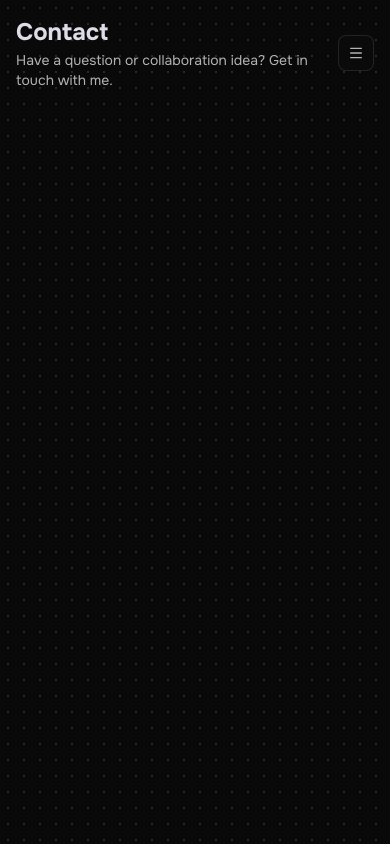
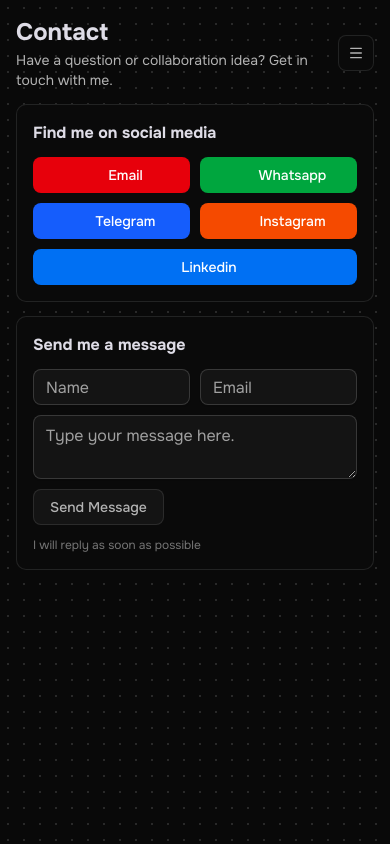
Before and after one commit to AldiAlpaujan/personal-website, a Next.js app: page /contact in a window 390 px wide. Built offline with nearby package versions, Linux system fonts and the light colour scheme; what @iconify/tailwind4 would draw is missing.

Commit message:
Create contact form

```diff
--- a/package.json
+++ b/package.json
@@ -22,6 +22,9 @@
     "next-themes": "^0.4.6",
     "react": "19.1.0",
     "react-dom": "19.1.0",
+    "react-hook-form": "^7.66.1",
+    "resend": "^6.5.2",
+    "sonner": "^2.0.7",
     "tailwind-merge": "^3.3.1"
   },
   "devDependencies": {
--- /dev/null
+++ b/src/app/api/send-message/route.ts
@@ -0,0 +1,32 @@
+import { NextResponse } from 'next/server';
+import { Resend } from 'resend';
+
+const resend = new Resend(process.env.RESEND_API_KEY);
+
+export async function POST(req: Request) {
+  try {
+    const { name, email, message }: { name: string; email: string; message: string } =
+      await req.json();
+
+    if (!name || !email || !message) {
+      return NextResponse.json({ error: 'All fields are required' }, { status: 400 });
+    }
+
+    await resend.emails.send({
+      from: 'Portfolio <onboarding@resend.dev>',
+      to: 'aldi.m.alpaujan.2@gmail.com',
+      subject: `New Message from ${name}`,
+      text: `
+Name: ${name}
+Email: ${email}
+Message:
+${message}
+      `,
+    });
+
+    return NextResponse.json({ success: true }, { status: 200 });
+  } catch (error) {
+    console.error('Resend Error:', error);
+    return NextResponse.json({ error: 'Failed to send message' }, { status: 500 });
+  }
+}
--- a/src/app/layout.tsx
+++ b/src/app/layout.tsx
@@ -3,6 +3,7 @@
 import './globals.css';
 import AppLayout from '@/components/layouts/AppLayout';
 import Sidebar from '@/components/Sidebar/Sidebar';
+import { Toaster } from '@/lib/shadcn/ui/sonner';
 
 const onestSans = Onest({
   variable: '--font-onest',
@@ -26,6 +27,7 @@
       >
         <div className="fixed inset-0 -z-10 bg-background opacity-30 bg-[radial-gradient(#757575_1px,transparent_1px)] [background-size:16px_16px]"></div>
         <AppLayout sidebar={<Sidebar />}>{children}</AppLayout>
+        <Toaster />
       </body>
     </html>
   );
--- /dev/null
+++ b/src/lib/shadcn/ui/input.tsx
@@ -0,0 +1,21 @@
+import * as React from "react"
+
+import { cn } from "@/lib/shadcn/utils"
+
+function Input({ className, type, ...props }: React.ComponentProps<"input">) {
+  return (
+    <input
+      type={type}
+      data-slot="input"
+      className={cn(
+        "file:text-foreground placeholder:text-muted-foreground selection:bg-primary selection:text-primary-foreground dark:bg-input/30 border-input h-9 w-full min-w-0 rounded-md border bg-transparent px-3 py-1 text-base shadow-xs transition-[color,box-shadow] outline-none file:inline-flex file:h-7 file:border-0 file:bg-transparent file:text-sm file:font-medium disabled:pointer-events-none disabled:cursor-not-allowed disabled:opacity-50 md:text-sm",
+        "focus-visible:border-ring focus-visible:ring-ring/50 focus-visible:ring-[3px]",
+        "aria-invalid:ring-destructive/20 dark:aria-invalid:ring-destructive/40 aria-invalid:border-destructive",
+        className
+      )}
+      {...props}
+    />
+  )
+}
+
+export { Input }
--- /dev/null
+++ b/src/lib/shadcn/ui/sonner.tsx
@@ -0,0 +1,41 @@
+'use client';
+
+import {
+  CircleCheckIcon,
+  InfoIcon,
+  Loader2Icon,
+  OctagonXIcon,
+  TriangleAlertIcon,
+} from 'lucide-react';
+import { useTheme } from 'next-themes';
+import { Toaster as Sonner, type ToasterProps } from 'sonner';
+
+const Toaster = ({ ...props }: ToasterProps) => {
+  const { theme = 'system' } = useTheme();
+
+  return (
+    <Sonner
+      theme={theme as ToasterProps['theme']}
+      className="toaster group"
+      position="top-right"
+      icons={{
+        success: <CircleCheckIcon className="size-4" />,
+        info: <InfoIcon className="size-4" />,
+        warning: <TriangleAlertIcon className="size-4" />,
+        error: <OctagonXIcon className="size-4" />,
+        loading: <Loader2Icon className="size-4 animate-spin" />,
+      }}
+      style={
+        {
+          '--normal-bg': 'var(--popover)',
+          '--normal-text': 'var(--popover-foreground)',
+          '--normal-border': 'var(--border)',
+          '--border-radius': 'var(--radius)',
+        } as React.CSSProperties
+      }
+      {...props}
+    />
+  );
+};
+
+export { Toaster };
--- /dev/null
+++ b/src/lib/shadcn/ui/textarea.tsx
@@ -0,0 +1,18 @@
+import * as React from "react"
+
+import { cn } from "@/lib/shadcn/utils"
+
+function Textarea({ className, ...props }: React.ComponentProps<"textarea">) {
+  return (
+    <textarea
+      data-slot="textarea"
+      className={cn(
+        "border-input placeholder:text-muted-foreground focus-visible:border-ring focus-visible:ring-ring/50 aria-invalid:ring-destructive/20 dark:aria-invalid:ring-destructive/40 aria-invalid:border-destructive dark:bg-input/30 flex field-sizing-content min-h-16 w-full rounded-md border bg-transparent px-3 py-2 text-base shadow-xs transition-[color,box-shadow] outline-none focus-visible:ring-[3px] disabled:cursor-not-allowed disabled:opacity-50 md:text-sm",
+        className
+      )}
+      {...props}
+    />
+  )
+}
+
+export { Textarea }
--- /dev/null
+++ b/src/modules/Contact/components/ContactForm.tsx
@@ -0,0 +1,103 @@
+'use client';
+
+import { useState } from 'react';
+import { useForm } from 'react-hook-form';
+import { toast } from 'sonner';
+import { Button } from '@/lib/shadcn/ui/button';
+import { Card, CardDescription, CardTitle } from '@/lib/shadcn/ui/card';
+import { Input } from '@/lib/shadcn/ui/input';
+import { Textarea } from '@/lib/shadcn/ui/textarea';
+
+export default function ContactForm() {
+  const [loading, setLoading] = useState(false);
+  const { register, handleSubmit } = useForm({
+    defaultValues: {
+      name: '',
+      email: '',
+      message: '',
+    },
+  });
+
+  async function sendMessage({
+    name,
+    email,
+    message,
+  }: {
+    name: string;
+    email: string;
+    message: string;
+  }): Promise<string> {
+    try {
+      setLoading(true);
+      const res = await fetch('/api/send-message', {
+        method: 'POST',
+        headers: { 'Content-Type': 'application/json' },
+        body: JSON.stringify({ name, email, message }),
+      });
+      setLoading(false);
+      const data = await res.json();
+      if (data.success) {
+        return 'Message sent successfully';
+      }
+    } catch (e) {
+      setLoading(false);
+      console.info(e);
+    }
+    return '';
+  }
+
+  function onSubmitForm(values: any) {
+    toast.promise<{ message: string }>(
+      () =>
+        new Promise((resolve, reject) => {
+          sendMessage(values).then((msg) => {
+            if (msg === '') {
+              return reject({ message: 'Failed to send message' });
+            }
+            return resolve({ message: msg });
+          });
+        }),
+      {
+        loading: 'Loading...',
+        success: (data) => data.message,
+        error: (err) => err.message,
+      }
+    );
+  }
+
+  function onFormError() {
+    toast.error('Please fill out all the fields correctly.');
+  }
+
+  return (
+    <Card>
+      <CardTitle>Send me a message</CardTitle>
+      <form onSubmit={handleSubmit(onSubmitForm, onFormError)}>
+        <div className="flex flex-col gap-2.5">
+          <div className="flex gap-2.5">
+            <Input {...register('name', { required: true })} type="text" placeholder="Name" />
+            <Input
+              {...register('email', {
+                required: true,
+                pattern:
+                  /^(([^<>()\[\]\\.,;:\s@"]+(\.[^<>()\[\]\\.,;:\s@"]+)*)|(".+"))@((\[[0-9]{1,3}\.[0-9]{1,3}\.[0-9]{1,3}\.[0-9]{1,3}\])|(([a-zA-Z\-0-9]+\.)+[a-zA-Z]{2,}))$/,
+              })}
+              type="email"
+              placeholder="Email"
+            />
+          </div>
+          <Textarea
+            {...register('message', { required: true })}
+            placeholder="Type your message here."
+          />
+          <Button type="submit" disabled={loading} className="w-fit dark:bg-input/30">
+            Send Message
+          </Button>
+        </div>
+      </form>
+      <CardDescription className="text-secondary-foreground text-xs lg:text-sm">
+        I will reply as soon as possible
+      </CardDescription>
+    </Card>
+  );
+}
--- /dev/null
+++ b/src/modules/Contact/components/SocialMedia.tsx
@@ -0,0 +1,55 @@
+import Link from 'next/link';
+import { Button } from '@/lib/shadcn/ui/button';
+import { Card, CardTitle } from '@/lib/shadcn/ui/card';
+import { cn } from '@/lib/shadcn/utils';
+
+export default function SocialMedia() {
+  const socialMedia: { icon: string; label: string; color: string; url: string }[] = [
+    {
+      icon: 'icon-[lucide--mail]',
+      color: 'bg-red-600 dark:bg-red-600',
+      label: 'Email',
+      url: 'https://mail.google.com/mail/?view=cm&fs=1&to=aldi.m.alpaujan.2@gmail.com',
+    },
+    {
+      icon: 'icon-[mingcute--whatsapp-line]',
+      color: 'bg-green-600 dark:bg-green-600',
+      label: 'Whatsapp',
+      url: 'https://wa.me/6285156496541',
+    },
+    {
+      icon: 'icon-[lucide--send]',
+      color: 'bg-blue-600 dark:bg-blue-600',
+      label: 'Telegram',
+      url: 'https://t.me/proyekaldi',
+    },
+    {
+      icon: 'icon-[lucide--instagram] ',
+      color: 'bg-orange-600 dark:bg-orange-600',
+      label: 'Instagram',
+      url: 'https://www.instagram.com/aldialpaujan',
+    },
+    {
+      icon: 'icon-[lucide--linkedin]',
+      color: 'bg-[#0070F3] dark:bg-[#0070F3]',
+      label: 'Linkedin',
+      url: 'https://www.linkedin.com/in/aldi-m-alpaujan',
+    },
+  ];
+
+  return (
+    <Card>
+      <CardTitle>Find me on social media</CardTitle>
+      <div className="w-full flex flex-wrap gap-2.5 [&>*]:flex-1">
+        {socialMedia.map((elm) => (
+          <Link key={elm.label} href={elm.url} target="_blank">
+            <Button className={cn('text-sm border-none text-white font-medium w-full', elm.color)}>
+              <span className={cn(elm.icon, 'size-5')} />
+              {elm.label}
+            </Button>
+          </Link>
+        ))}
+      </div>
+    </Card>
+  );
+}
--- a/src/modules/Contact/index.tsx
+++ b/src/modules/Contact/index.tsx
@@ -1,4 +1,6 @@
 import PageHeader from '@/components/PageHeader';
+import ContactForm from './components/ContactForm';
+import SocialMedia from './components/SocialMedia';
 
 export default function Contact() {
   return (
@@ -6,9 +8,10 @@
       <PageHeader
         title={'Contact'}
         description={'Have a question or collaboration idea? Get in touch with me.'}
-        hideCvButton
         hideContactButton
       />
+      <SocialMedia />
+      <ContactForm />
     </>
   );
 }
```
Also changed, not shown: 1 other file (tests, documents, lock files or other folders).
